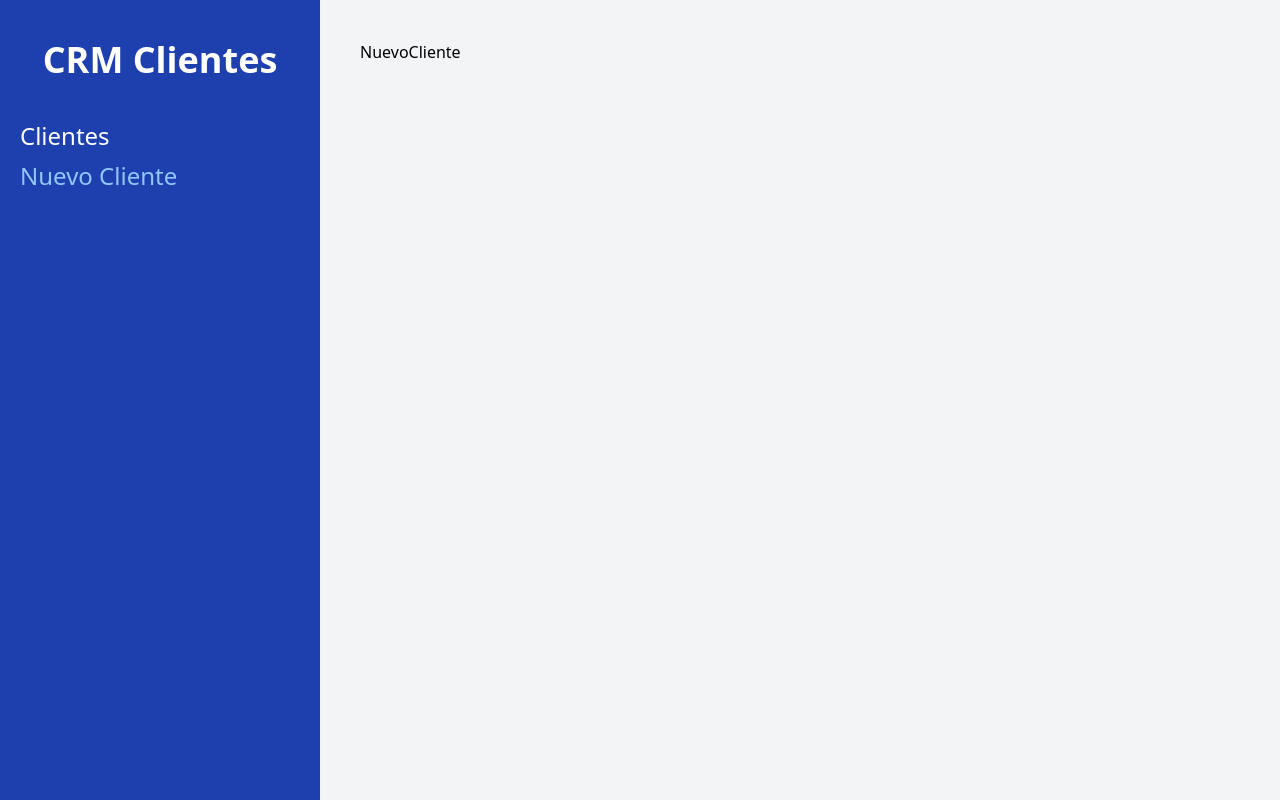
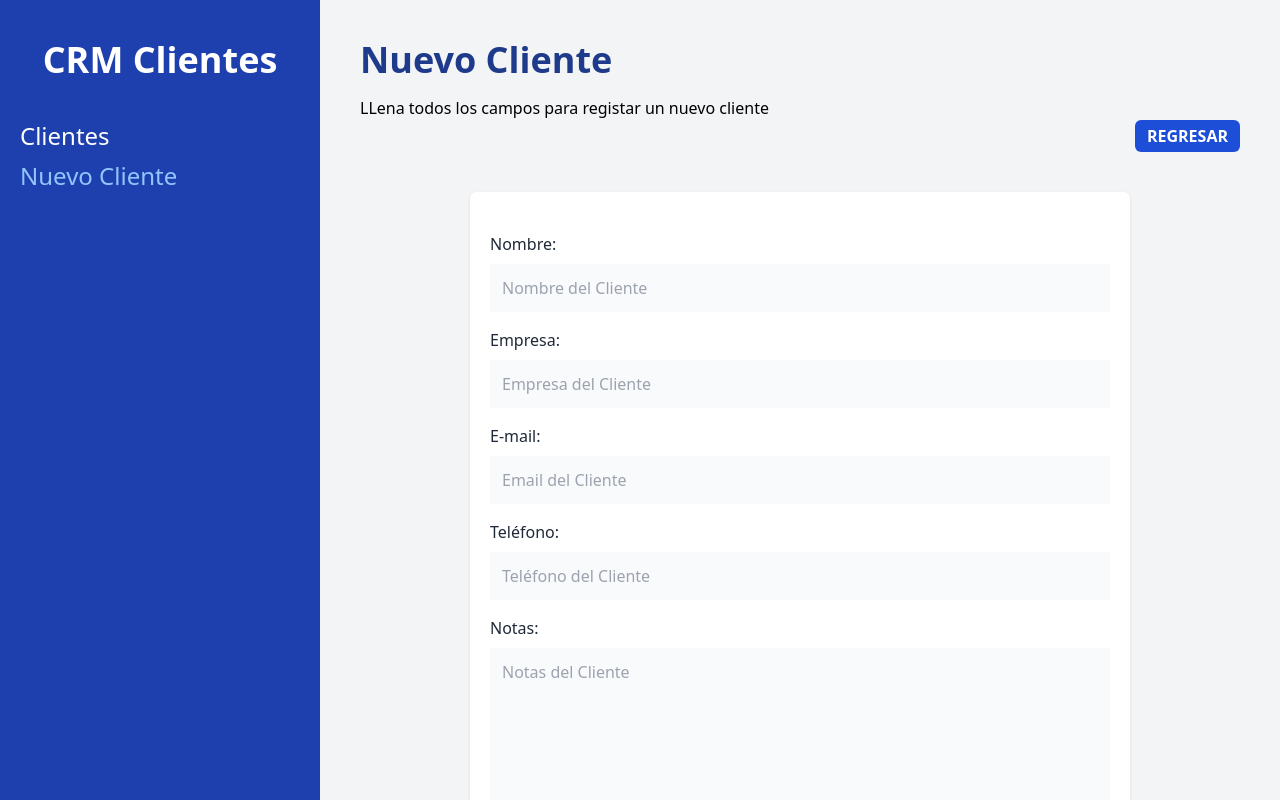
Before and after one commit to metazer0/crm-react, a React (Vite) app: page /clientes/nuevo in a window 1280 px wide. Built offline with nearby package versions, Linux system fonts and the light colour scheme.

Commit message:
added form and react router form action

```diff
--- /dev/null
+++ b/src/components/Formulario.jsx
@@ -0,0 +1,77 @@
+const Formulario = ({cliente}) => {
+    return (
+        <>
+            <div className="mb-4">
+                <label
+                    className="text-gray-800"
+                    htmlFor="nombre"
+                >Nombre:</label>
+                <input
+                    id="nombre"
+                    type="text"
+                    className="mt-2 block w-full p-3 bg-gray-50"
+                    placeholder="Nombre del Cliente"
+                    name="nombre"
+                />
+            </div>
+            <div className="mb-4">
+                <label
+                    className="text-gray-800"
+                    htmlFor="empresa"
+                >Empresa:</label>
+                <input
+                    id="empresa"
+                    type="text"
+                    className="mt-2 block w-full p-3 bg-gray-50"
+                    placeholder="Empresa del Cliente"
+                    name="empresa"
+                />
+            </div>
+
+            <div className="mb-4">
+                <label
+                    className="text-gray-800"
+                    htmlFor="email"
+                >E-mail:</label>
+                <input
+                    id="email"
+                    type="email"
+                    className="mt-2 block w-full p-3 bg-gray-50"
+                    placeholder="Email del Cliente"
+                    name="email"
+                />
+            </div>
+
+            <div className="mb-4">
+                <label
+                    className="text-gray-800"
+                    htmlFor="telefono"
+                >Teléfono:</label>
+                <input
+                    id="telefono"
+                    type="tel"
+                    className="mt-2 block w-full p-3 bg-gray-50"
+                    placeholder="Teléfono del Cliente"
+                    name="telefono"
+                />
+            </div>
+
+            <div className="mb-4">
+                <label
+                    className="text-gray-800"
+                    htmlFor="notas"
+                >Notas:</label>
+                <textarea
+                    as="textarea"
+                    id="notas"
+                    type="text"
+                    className="mt-2 block w-full p-3 bg-gray-50 h-40 align-self"
+                    placeholder="Notas del Cliente"
+                    name="notas"
+                />
+            </div>
+        </>
+    )
+}
+
+export default Formulario
--- a/src/main.jsx
+++ b/src/main.jsx
@@ -3,7 +3,7 @@
 import {createBrowserRouter, RouterProvider} from 'react-router-dom'
 import './index.css'
 import Layout from './components/Layout'
-import NuevoCliente from './pages/NuevoCliente'
+import NuevoCliente, {action as nuevoClienteAction} from './pages/NuevoCliente'
 import Index, { loader as clientesLoader } from './pages/Index'
 
 
@@ -20,7 +20,8 @@
       },
       {
         path:'/clientes/nuevo',
-        element: <NuevoCliente/>
+        element: <NuevoCliente/>,
+        action: nuevoClienteAction
       }
     ]
   },
--- a/src/pages/NuevoCliente.jsx
+++ b/src/pages/NuevoCliente.jsx
@@ -1,7 +1,41 @@
+import { useNavigate, Form } from "react-router-dom";
+import Formulario from "../components/Formulario";
+
+export function action(){
+  console.log('submit al form')
+}
+
 function NuevoCliente() {
-    return (
-      <div>NuevoCliente</div>
-    )
-  }
+  const navigate = useNavigate();
 
-  export default NuevoCliente
+  return (
+    <>
+      <h1 className="font-black text-4xl text-blue-900">Nuevo Cliente</h1>
+      <p className="mt-4">
+        LLena todos los campos para registar un nuevo cliente
+      </p>
+
+      <div className="flex justify-end">
+        <button
+          className="bg-blue-700 text-white px-3 py-1 font-bold uppercase rounded-md mb-10"
+          onClick={() => navigate(-1)}
+        >
+          Regresar
+        </button>
+      </div>
+
+      <div className="bg-white shadow rounded-md md:w-3/4 mx-auto px-5 py-10">
+        <Form method="post" action="/clientes/nuevo">
+          <Formulario />
+          <input
+            type="submit"
+            className="mt-5 w-full bg-blue-800 p-3 uppercase font-bold text-white text-lg rounded-xl"
+            value="Registrar CLiente"
+          />
+        </Form>
+      </div>
+    </>
+  );
+}
+
+export default NuevoCliente;
```
